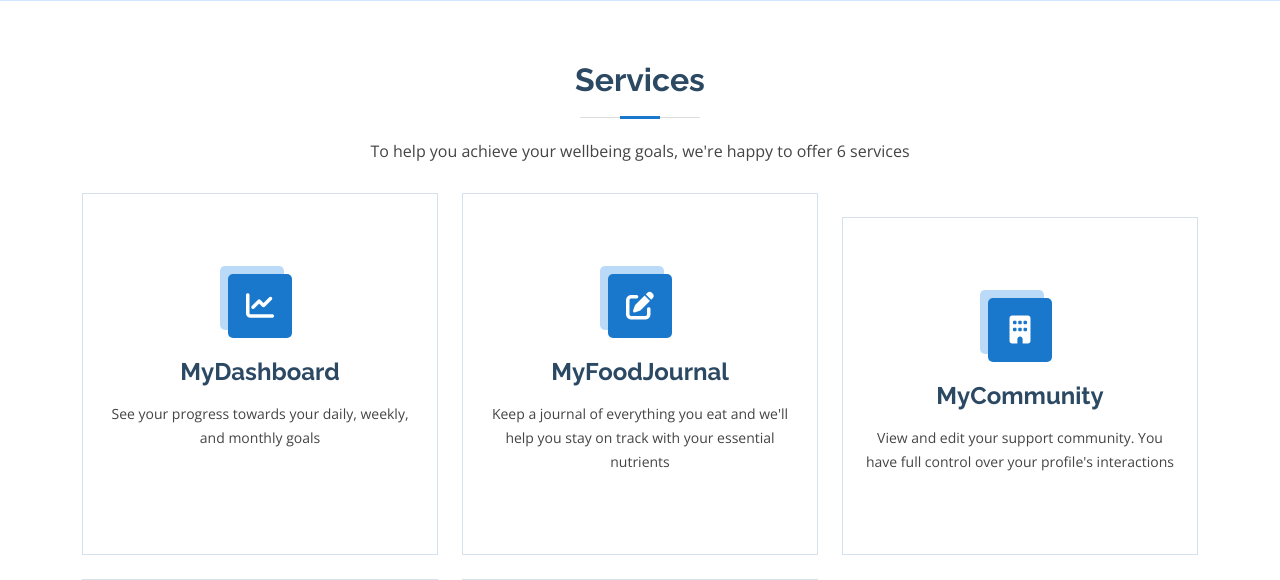
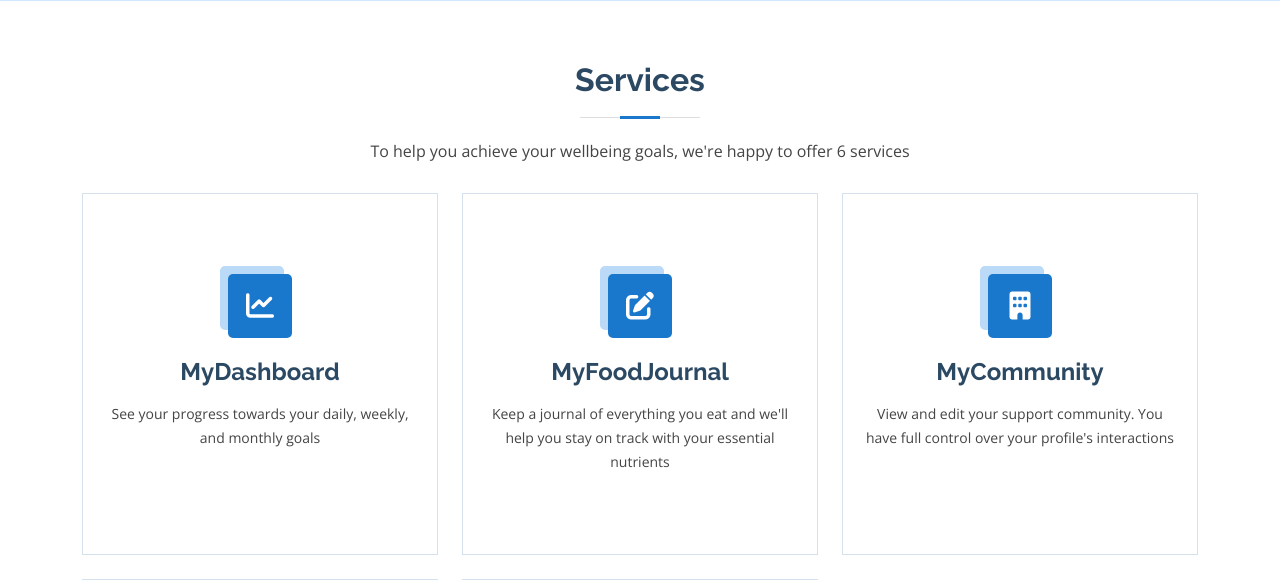
Before and after one commit to chase-rindlisbacher/Intex2022, a Django app: page / in a window 1280 px wide. Shown: the part 1281-1861 px from the top of the page. Run offline with Django 4.2, Linux system fonts and the light colour scheme; data that the repository does not hold is empty; some libraries are stand-ins or nearby versions.

Commit message:
fixed one box on index page

```diff
--- a/kidneyfoundation/templates/client_app/index.html
+++ b/kidneyfoundation/templates/client_app/index.html
@@ -187,7 +187,7 @@
             </div>
           </div>
 
-          <div class="col-lg-4 col-md-6 d-flex align-items-stretch mt-4">
+          <div class="col-lg-4 col-md-6 d-flex align-items-stretch">
             <div class="icon-box">
               <div class="icon"><i class="fas fa-building"></i></div>
               <h4><a href="{% url 'mycommunity' %}">MyCommunity</a></h4>
```
